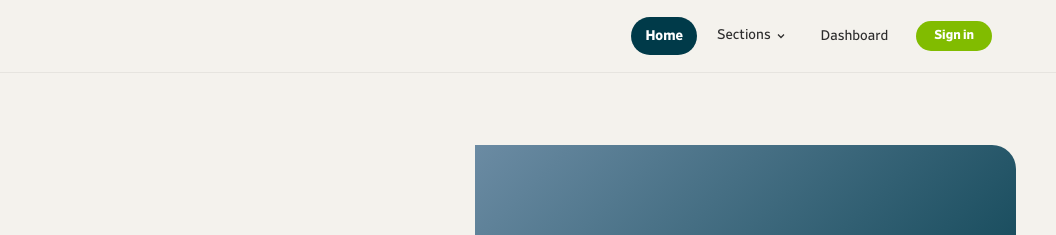
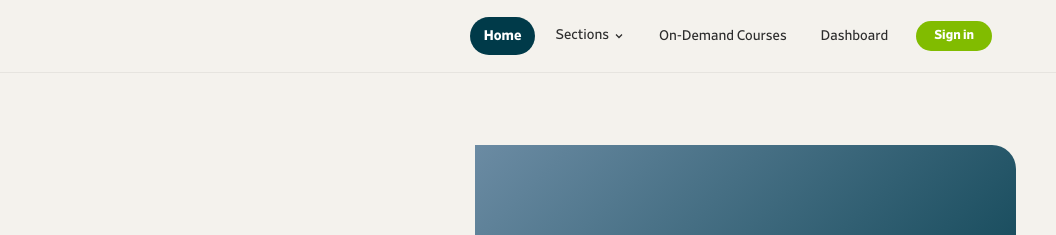
Before and after one commit to dmstickman74/lare-prep, a plain HTML site: page index.html in a window 1280 px wide. Shown: the top 235 px of the page, 224-1280 px from the left. Drawn offline with nearby package versions, Linux system fonts and the light colour scheme; no server answers.

Commit message:
Add On-Demand Courses link to nav menu
Links to ASLA learn.asla.org course catalog, opens in new window.

Co-Authored-By: Claude Opus 4.6 <noreply@anthropic.com>

```diff
--- a/index.html
+++ b/index.html
@@ -39,6 +39,7 @@
             <a href="#s4/book" data-route="s4">Section 4: Grading &amp; Drainage</a>
           </div>
         </div>
+        <a href="https://learn.asla.org/search-full-site#form_type=entity-search-form&product_type[]=2967&keywords=&product-skip=0&product-take=10&file-skip=0&file-take=10&feed-skip=0&feed-take=10&podcast-skip=0&podcast-take=10&union-skip=0&union-take=25&type_reload=" target="_blank" rel="noopener">On-Demand Courses</a>
         <a href="#dashboard" data-route="dashboard">Dashboard</a>
         <div class="auth-area" id="auth-area"></div>
       </nav>
```
